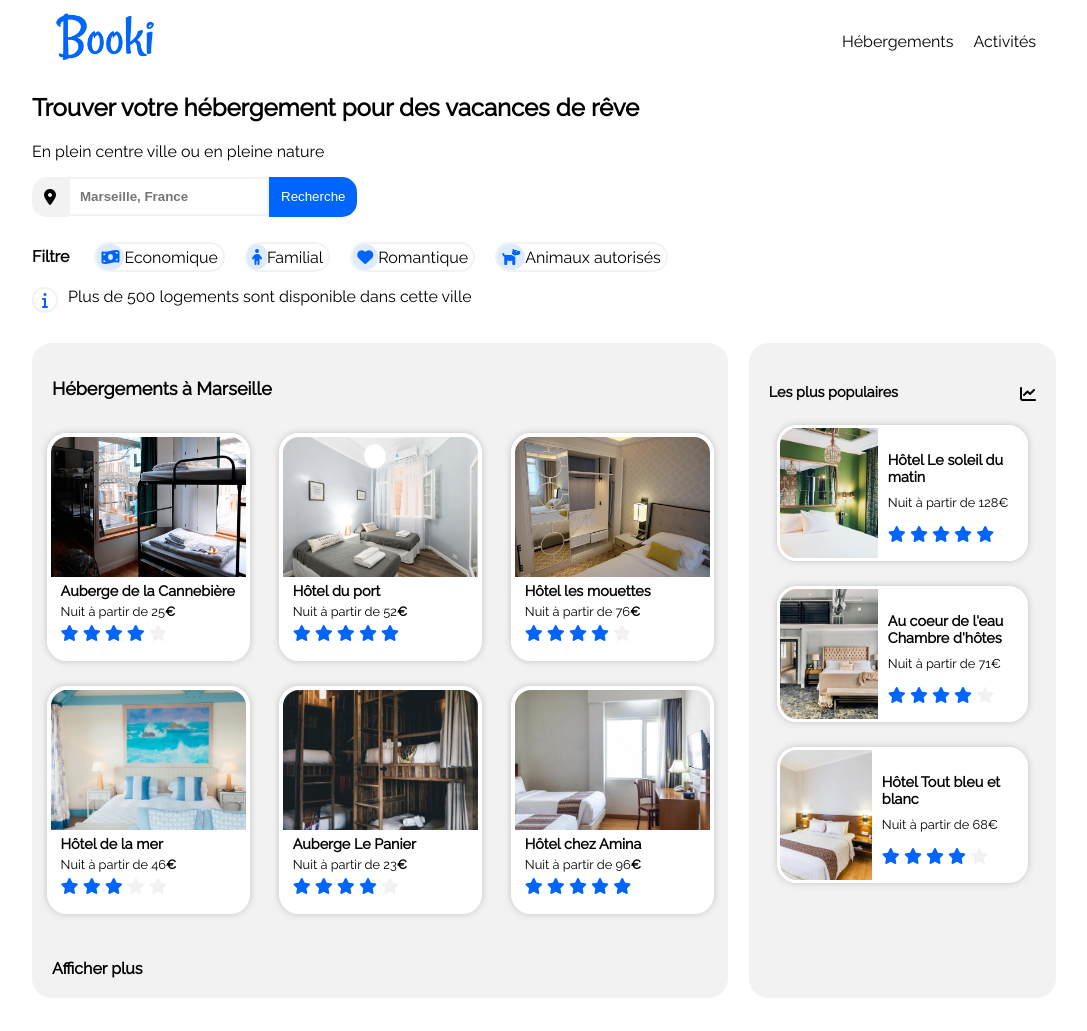
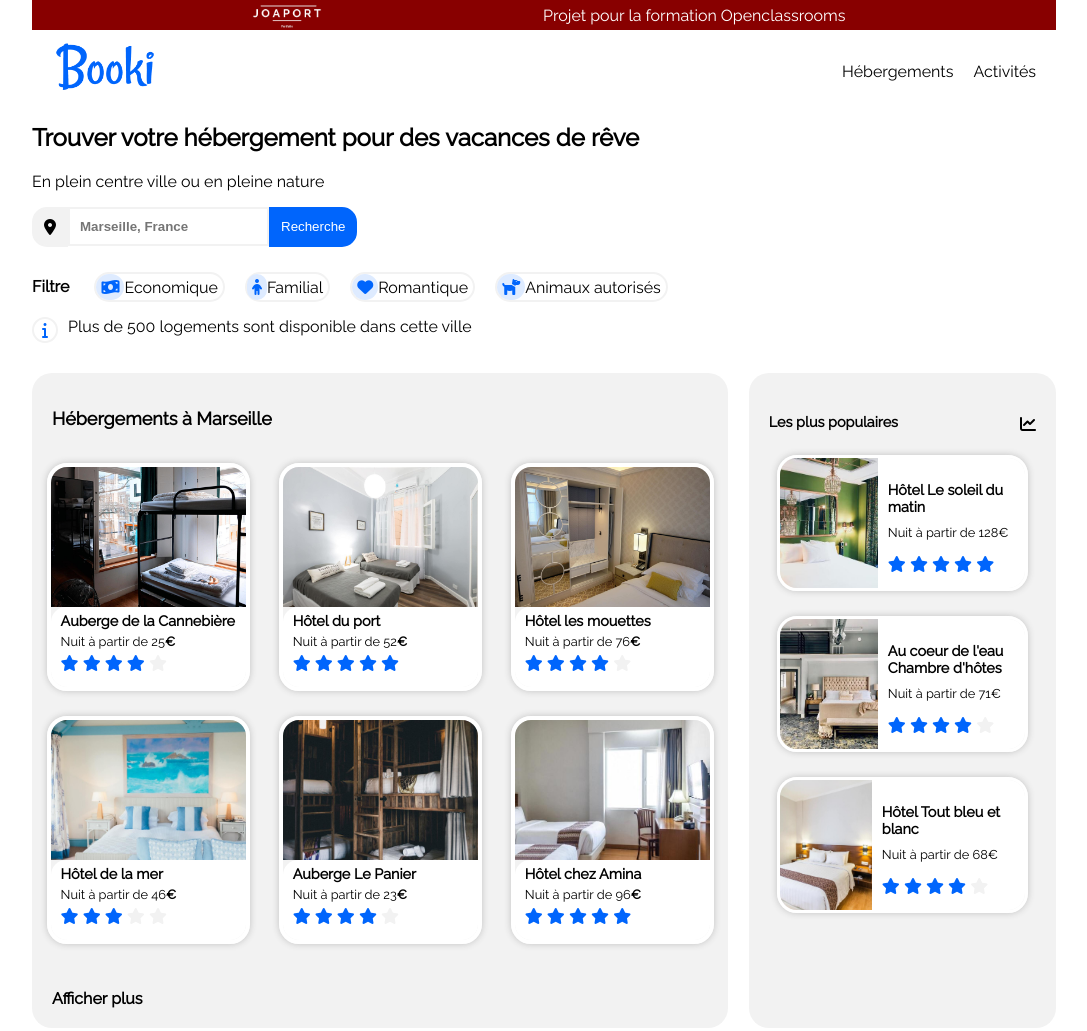
Before and after one commit to JoalKarma/P2Bookie, a plain HTML site: page index.html in a window 1280 px wide. Shown: the top 1031 px of the page, without its empty margins (96-1183 px from the left). Drawn offline with Linux system fonts and the light colour scheme.

Commit message:
banniere

```diff
--- a/index.html
+++ b/index.html
@@ -10,8 +10,13 @@
     <link href="https://fonts.googleapis.com/css2?family=Raleway&display=swap" rel="stylesheet">
     <title>Booki</title>
 </head>
+
+
 <body>
-
+    <div class="bannieretop">
+        <a rel="nofollow" href="https://joalkarma.github.io/joaport/index.html"><img class="joaport" src="./Image/logo_blanc.png" alt="logo joaport"></a>
+        <p>Projet pour la formation Openclassrooms</p>
+    </div>
     <main>
          <!-- HEADER -->
 
--- a/style.css
+++ b/style.css
@@ -1,3 +1,21 @@
+/*banniere joaport*/
+.bannieretop{
+    width: 100%;
+    height: 30px;
+    color: white;
+    background-color: #800;
+    display: flex;
+    justify-content: space-evenly;
+    align-items: center;
+}
+.bannieretop > a{
+    color: white;
+    text-decoration: none;
+}
+.joaport{
+    height: 90px;
+}
+
 /* Général */
 body
 {
@@ -173,6 +191,7 @@ button{
     padding: 5px 0px 10px 10px;
     flex-direction: column;
     background-color: white;
+    border-top-left-radius: 15px;
     width: 100%;
     height: 30%;
 
```
Also changed, not shown: image/logo_blanc.png (added).
